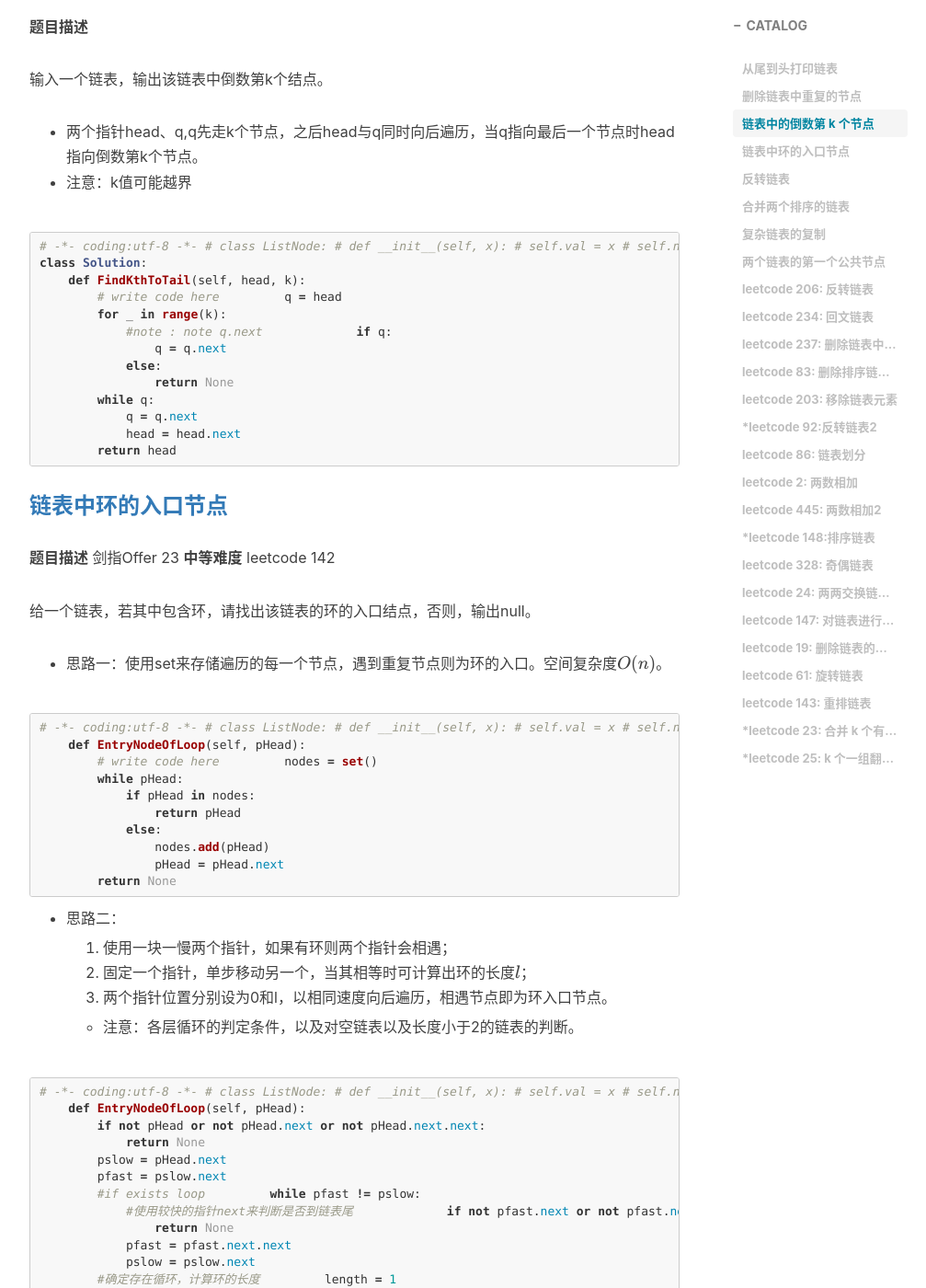
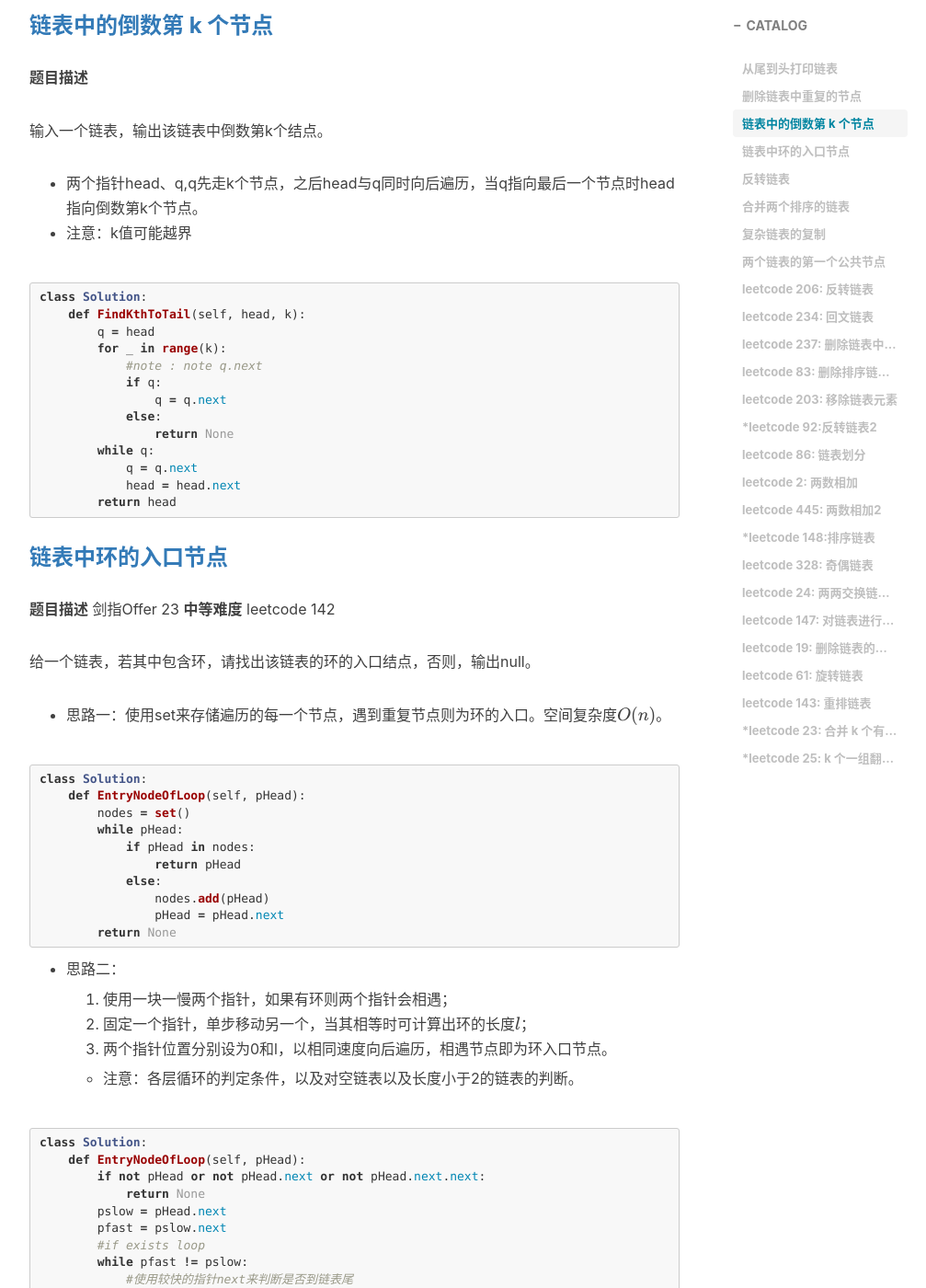
Before and after one commit to sukinoaria/sukinoaria.github.io, a Jekyll site: the page built from _posts/2020-03-07-算法面试-算法刷题汇总--链表篇.md, in a window 1280 px wide and 1400 px high, scrolled down 2180 px. Shown: the whole window at 92% size, without its empty margins (233-1240 px from the left). Built offline with Jekyll 4.4.1, drawn with Linux system fonts in a browser that asks for light colours; nearby versions of some CDN libraries; formulas are drawn with MathJax 3; comment, search, counter and statistics services are not loaded; some of the changed text lies outside the part shown.

Commit message:
algorithm linklist fix format error

````diff
--- a/_posts/2020-03-07-算法面试-算法刷题汇总--链表篇.md
+++ b/_posts/2020-03-07-算法面试-算法刷题汇总--链表篇.md
@@ -64,14 +64,10 @@ typora-root-url: ..\
   - 最后可能存在一个尾节点需要添加。**重要：没有这一行会导致p仍然链接一部分原链表节点，q的跳跃没有起到应有的作用。**
 
 ```python
-# -*- coding:utf-8 -*-
-# class ListNode:
-#     def __init__(self, x):
-#         self.val = x
-#         self.next = None
 class Solution:
     def deleteDuplication(self, pHead):
         # new linklist head
+
         head = ListNode(0)
         head.next = pHead
         p=head
@@ -79,6 +75,7 @@ class Solution:
         while q and q.next:
             if q.val == q.next.val:
                 #>=2 same value node,jump these nodes
+
                 while q.next and q.val == q.next.val:
                     q.next = q.next.next
             else:
@@ -86,6 +83,7 @@ class Solution:
                 p = p.next
             q = q.next
         #link last node
+
         p.next = q
         return head.next
 ```
@@ -100,18 +98,12 @@ class Solution:
 - 注意：k值可能越界
 
 ```python
-# -*- coding:utf-8 -*-
-# class ListNode:
-#     def __init__(self, x):
-#         self.val = x
-#         self.next = None
-
 class Solution:
     def FindKthToTail(self, head, k):
-        # write code here
         q = head
         for _ in range(k):
             #note : note q.next
+
             if q:
                 q = q.next
             else:
@@ -131,14 +123,8 @@ class Solution:
 - 思路一：使用set来存储遍历的每一个节点，遇到重复节点则为环的入口。空间复杂度$O(n)$。
 
 ```python
-# -*- coding:utf-8 -*-
-# class ListNode:
-#     def __init__(self, x):
-#         self.val = x
-#         self.next = None
 class Solution:
     def EntryNodeOfLoop(self, pHead):
-        # write code here
         nodes = set()
         while pHead:
             if pHead in nodes:
@@ -158,11 +144,6 @@ class Solution:
   - 注意：各层循环的判定条件，以及对空链表以及长度小于2的链表的判断。
 
 ```python
-# -*- coding:utf-8 -*-
-# class ListNode:
-#     def __init__(self, x):
-#         self.val = x
-#         self.next = None
 class Solution:
     def EntryNodeOfLoop(self, pHead):
         if not pHead or not pHead.next or not pHead.next.next:
@@ -170,18 +151,22 @@ class Solution:
         pslow = pHead.next
         pfast = pslow.next
         #if exists loop
+
         while pfast != pslow:
             #使用较快的指针next来判断是否到链表尾
+
             if not pfast.next or not pfast.next.next:
                 return None
             pfast = pfast.next.next
             pslow = pslow.next
         #确定存在循环，计算环的长度
+
         length = 1
         while pfast.next != pslow:
             pfast = pfast.next
             length += 1
         #两指针从 0和l处开始遍历，相遇时为环的入口
+
         pfast = pslow = pHead
         for _ in range(length):
             pfast = pfast.next
@@ -223,13 +208,9 @@ class Solution:
 - 初始化一个表头，遍历链表时使用头插入法插入到新表头后面，注意要使用临时变量存储，避免破坏pHead正向的遍历过程。
 
 ```python
-# -*- coding:utf-8 -*-
-# class ListNode:
-#     def __init__(self, x):
-#         self.val = x
-#         self.next = None
 class Solution:
     # 返回ListNode
+
     def ReverseList(self, pHead):
         result = ListNode(0)
         while pHead:
@@ -250,15 +231,10 @@ class Solution:
 - 先两个同时遍历 知道有一个空为止，之后把非空的连接到新的链表后。
 
 ```python
-# -*- coding:utf-8 -*-
-# class ListNode:
-#     def __init__(self, x):
-#         self.val = x
-#         self.next = None
 class Solution:
     # 返回合并后列表
+
     def Merge(self, pHead1, pHead2):
-        # write code here
         result = ListNode(0)
         p3 = result
         while pHead1 and pHead2:
@@ -288,20 +264,14 @@ class Solution:
 ![](static/ALG_linklist/complex_linklist_clone.png)
 
 ```python
-# -*- coding:utf-8 -*-
-# class RandomListNode:
-#     def __init__(self, x):
-#         self.label = x
-#         self.next = None
-#         self.random = None
-
 class Solution:
     # 返回 RandomListNode
+
     def Clone(self, pHead):
-        # write code here
         if not pHead:
             return None
         #依据next指针拷贝链表
+
         p = pHead
         while p:
             node = RandomListNode(p.label)
@@ -309,11 +279,13 @@ class Solution:
             p.next = node
             p = node.next
         #从前往后链接random指针 注意random指针可能为空
+
         p = pHead
         while p:
             p.next.random = p.random.next if p.random else None
             p = p.next.next
         #分离两个链表  注意循环体里的做法。两个链表进行分离时的过程
+
         p=pHead
         result = p.next
         q = result
@@ -348,17 +320,12 @@ class Solution:
 - 思路一：公共结点之后两个链表相交，计算两个链表的长度差l，然后较长的链表指针先走l步，之后两指针一块遍历，当其相等时就是公共节点。
 
 ```python
-# -*- coding:utf-8 -*-
-# class ListNode:
-#     def __init__(self, x):
-#         self.val = x
-#         self.next = None
 class Solution:
     def FindFirstCommonNode(self, pHead1, pHead2):
-        # write code here
         if not pHead1 or not pHead2:
             return None
         #计算长度
+
         len1,len2 = 0,0
         p,q = pHead1,pHead2
         while p:
@@ -370,6 +337,7 @@ class Solution:
         if len2 > len1 :
             pHead1,pHead2 = pHead2,pHead1
         #一个先走len1-len2步 之后同步遍历
+
         p,q = pHead1,pHead2
         for _ in range(len1-len2):
             p = p.next
@@ -384,14 +352,8 @@ class Solution:
   - 队列：可以使用list的append pop(0)但效率低$O(n)$，collections有deque模块，有相应的append、pop、popleft等函数可用作栈、队列。
 
 ```python
-# -*- coding:utf-8 -*-
-# class ListNode:
-#     def __init__(self, x):
-#         self.val = x
-#         self.next = None
 class Solution:
     def FindFirstCommonNode(self, pHead1, pHead2):
-        # write code here
         if not pHead1 or not pHead2:
             return None
         stack1,stack2 = [],[]
@@ -429,23 +391,26 @@ class Solution:
 ```python
 class Solution(object):
 	def reverseList(self, head):
-		"""
-		:type head: ListNode
-		:rtype: ListNode
-		"""
 		# 递归终止条件是当前为空，或者下一个节点为空
+
 		if(head==None or head.next==None):
 			return head
 		# 这里的cur就是最后一个节点
+
 		cur = self.reverseList(head.next)
-                   		# 这里请配合动画演示理解
+
 		# 如果链表是 1->2->3->4->5，那么此时的cur就是5
+
 		# 而head是4，head的下一个是5，下下一个是空
+
 		# 所以head.next.next 就是5->4
+
 		head.next.next = head
 		# 防止链表循环，需要将head.next设置为空
+
 		head.next = None
 		# 每层递归函数都返回cur，也就是最后一个节点
+
 		return cur
 ```
 
@@ -464,12 +429,6 @@ class Solution(object):
 - 解法一：使用额外空间存储链表值再进行比较，时$O(n)$,空$O(n)$
 
 ```python
-# Definition for singly-linked list.
-# class ListNode:
-#     def __init__(self, x):
-#         self.val = x
-#         self.next = None
-
 class Solution:
     def isPalindrome(self, head: ListNode) -> bool:
         vals = []
@@ -484,6 +443,7 @@ class Solution:
 
 ```python
 #front从前向后，递归从尾到前，逐个比较
+
 class Solution:
     def isPalindrome(self, head: ListNode) -> bool:
         self.front = head
@@ -514,6 +474,7 @@ class Solution:
         if head is None:
             return True
         #get mid
+
         pslow,pfast = head,head
         while pfast.next and pfast.next.next:
             pslow = pslow.next
@@ -521,6 +482,7 @@ class Solution:
         second_half_start = self.reverseList(pslow.next)
 
         #compare
+
         second_position = second_half_start
         while second_position:
             if head.val != second_position.val:
@@ -529,6 +491,7 @@ class Solution:
             second_position = second_position.next
 
         #restore
+
         pslow.next = self.reverseList(second_half_start)
         return True
 
@@ -572,10 +535,6 @@ class Solution:
 ```python
 class Solution:
     def deleteNode(self, node):
-        """
-        :type node: ListNode
-        :rtype: void Do not return anything, modify node in-place instead.
-        """
         node.val,node.next.val = node.next.val,node.val
         node.next = node.next.next
 ```
@@ -655,12 +614,6 @@ class Solution:
 ```python
 class Solution:
     def reverseBetween(self, head, m, n):
-        """
-        :type head: ListNode
-        :type m: int
-        :type n: int
-        :rtype: ListNode
-        """
         if not head:
             return None
 
@@ -668,37 +621,53 @@ class Solution:
         stop = False
         def recurseAndReverse(right, m, n):
             #重要，保证在right随着递归更新时left也得到更新 而不是产生作用范围内的值
+
             nonlocal left, stop
 
             # base case. Don't proceed any further
+
             #n = 1 , m = 1 ,指向同样的位置，不用交换
+
             if n == 1:
                 return
 			#forward过程，left和right指针分别走向对应的m、n位置
+
             # Keep moving the right pointer one step forward until (n == 1)
+
             right = right.next
 
             # Keep moving left pointer to the right until we reach the proper node
+
             # from where the reversal is to start.
+
             if m > 1:
                 left = left.next
 
             # Recurse with m and n reduced.
+
             #上面right走了一步，m和n对应的位置减一
+
             recurseAndReverse(right, m - 1, n - 1)
 
             # In case both the pointers cross each other or become equal, we
+
             # stop i.e. don't swap data any further. We are done reversing at this
+
             # point.
+
             #right到n处节点位置，开始进行交换操作。判断是不是已经完成交换可以中止。
+
             if left == right or right.next == left:
                 stop = True
 
             # Until the boolean stop is false, swap data between the two pointers
+
             if not stop:
                 left.val, right.val = right.val, left.val
                 # Move left one step to the right.
+
                 # The right pointer moves one step back via backtracking.
+
                 left = left.next
 
         recurseAndReverse(right, m, n)
@@ -714,13 +683,16 @@ class Solution:
             return None
         prev,curr = None,head
         #迭代使curr指向第一个要反转的节点m处
+
         while m > 1:
             prev = curr
             curr = curr.next
             m,n = m-1,n-1
         #con用来连接反转后的头prev，tail.next连接n+1处节点
+
         con,tail = prev,curr
         #cur应走到n+1的位置方便连接
+
         while n > 0:
             nex = curr.next
             curr.next = prev
@@ -728,7 +700,9 @@ class Solution:
             curr = nex
             n -= 1
         #建立con与新的子链表头prev以及tail与cur之间的连接
+
         #m = 1 condition
+
         if con:
             con.next = prev
         else:
@@ -755,11 +729,6 @@ Output: 1->2->2->4->3->5
 ```python
 class Solution(object):
     def partition(self, head, x):
-        """
-        :type head: ListNode
-        :type x: int
-        :rtype: ListNode
-        """
         before = before_head = ListNode(0)
         after = after_head = ListNode(0)
 
@@ -773,8 +742,10 @@ class Solution(object):
             head = head.next
 
         # Last node of "after" list would also be ending node of the reformed list
+
         after.next = None
         # 连接两个链表
+
         before.next = after_head.next
         return before_head.next
 ```
@@ -873,14 +844,17 @@ Output: -1->0->3->4->5
           if not head or not head.next:
               return head
           #快慢指针寻找中间结点，这个中间结点不必是严格定义的中间
+
           slow,fast = head,head.next
           while fast and fast.next:
               fast = fast.next.next
               slow = slow.next
           #cut 分治
+
           mid,slow.next = slow.next,None
           left,right = self.sortList(head),self.sortList(mid)
           #排序 插入到新链表
+
           h = result = ListNode(0)
           while left and right:
               if left.val < right.val:
@@ -913,30 +887,38 @@ class Solution:
             length += 1
         inv = 1
         #最后一轮 整个链表长度为inv 结束循环
+
         while inv < length:
             #pre在归并过程中充当每次归并的头节点
+
             pre = result
             h = result.next
             #用inv不断切分原链表（每次两个子链表）并进行归并
+
             while h:
                 #h1为第一个归并子链表表头,i用来计算子链表长度inv
+
                 h1 = h
                 i = inv
                 while h and i:
                     h = h.next
                     i -= 1
                 #还未达到inv长度时上面的循环中止，本轮归并完成
+
                 if i:
                     break
                 h2 = h
                 #接下来继续向下，计算第二个归并子链表长度，并方便下一组归并子链表。
+
                 i = inv
                 while h and i:
                     h = h.next
                     i -= 1
                 #两个归并子链表的长度,这里不能用指针为空来判定，因而上面需要计算出两个子链表长度
+
                 len1,len2 = inv,inv-i
                 #对两个归并子链表进行排序
+
                 while len1 and len2:
                     if h1.val < h2.val:
                         pre.next = h1
@@ -949,11 +931,13 @@ class Solution:
                     pre = pre.next
                 pre.next = h1 if len1 else h2
                 #接下来将pre指向下一轮归并子链表的位置
+
                 while len1 > 0 or len2 > 0 :
                     pre = pre.next
                     len1 -= 1
                     len2 -= 1
                 #链接原链表
+
                 pre.next = h
             inv *= 2
         return result.next
@@ -964,12 +948,6 @@ class Solution:
 - 类似于上面的链表划分题，使用两个哑节点分别连接对应的奇偶节点，最后连接。
 
 ```python
-# Definition for singly-linked list.
-# class ListNode:
-#     def __init__(self, x):
-#         self.val = x
-#         self.next = None
-
 class Solution:
     def oddEvenList(self, head: ListNode) -> ListNode:
         if not head or not head.next :
@@ -1410,11 +1388,6 @@ Note:
 ```python
 class Solution(object):
     def reverseKGroup(self, head, k):
-        """
-        :type head: ListNode
-        :type k: int
-        :rtype: ListNode
-        """
         if not head :
             return head
         res = result = ListNode(0)
@@ -1427,9 +1400,11 @@ class Solution(object):
                 res = res.next
                 count -= 1
             #还够一次反转的k个值
+
             if res:
                 stop = res.next if res.next else None
                 #保存反转后的尾节点，便于和之后的链表连接
+
                 new_tail = pre.next
                 q = pre.next
                 while q != stop:
@@ -1438,8 +1413,10 @@ class Solution(object):
                     pre.next = q
                     q = next_node
                 #连接之后的节点
+
                 new_tail.next = stop
                 #重设下一轮的节点遍历，为上一轮反转后的尾节点
+
                 res = new_tail
         return result.next
 ```
````
